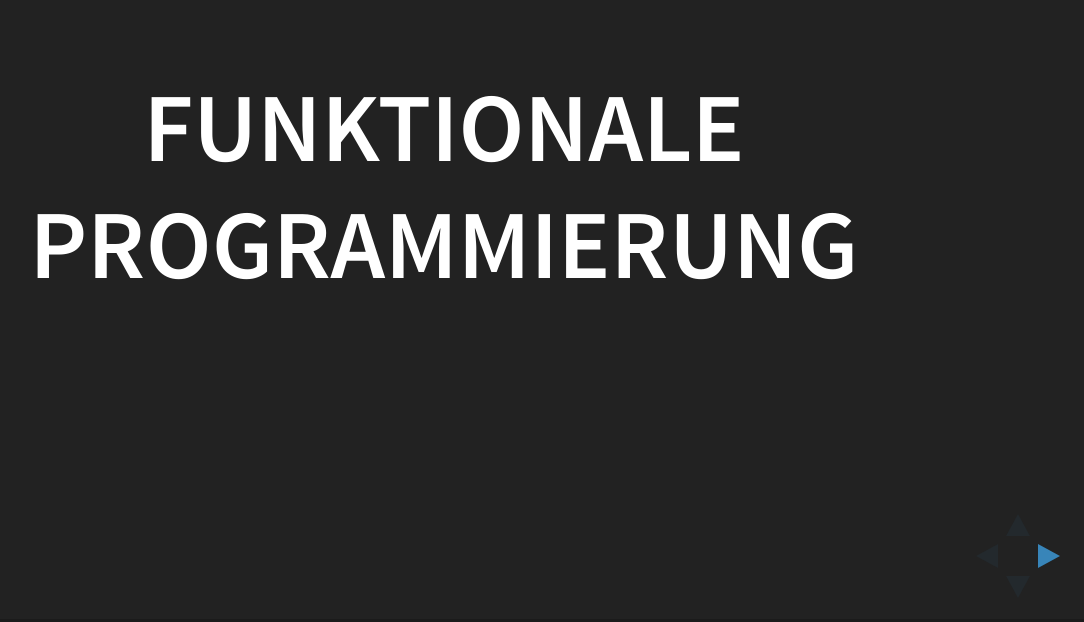
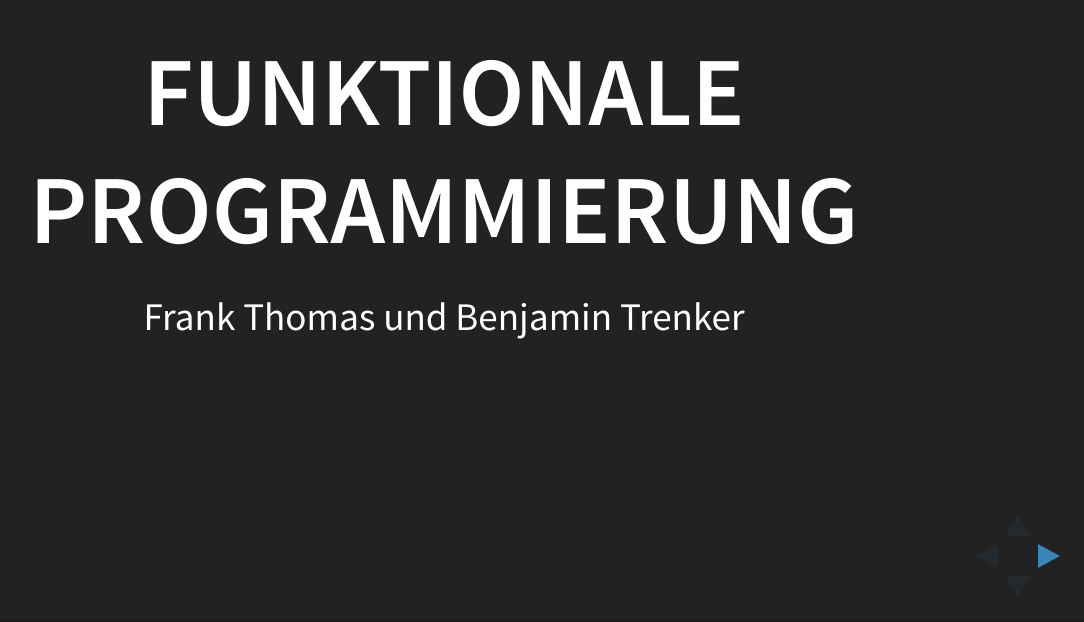
Before and after one commit to fthomas/fp-talk, a website: page index.html in a window 1280 px wide. Shown: the part 178-800 px from the top of the page, without its empty margins (196-1280 px from the left). Drawn offline with Linux system fonts and the light colour scheme.

Commit message:
Update index.html

```diff
--- a/index.html
+++ b/index.html
@@ -4,7 +4,7 @@
   <head>
     <meta charset="utf-8">
 
-		<title>reveal.js - The HTML Presentation Framework</title>
+		<title>Funktionale Programmierung</title>
 
 		<meta name="description" content="A framework for easily creating beautiful presentations using HTML">
 		<meta name="author" content="Hakim El Hattab">
@@ -42,6 +42,9 @@
 			<div class="slides">
 			  <section>
 			    <h1>Funktionale Programmierung</h1>
+			    <p>
+			      Frank Thomas und Benjamin Trenker
+			    </p>
 			  </section>
 
         <section>
```
